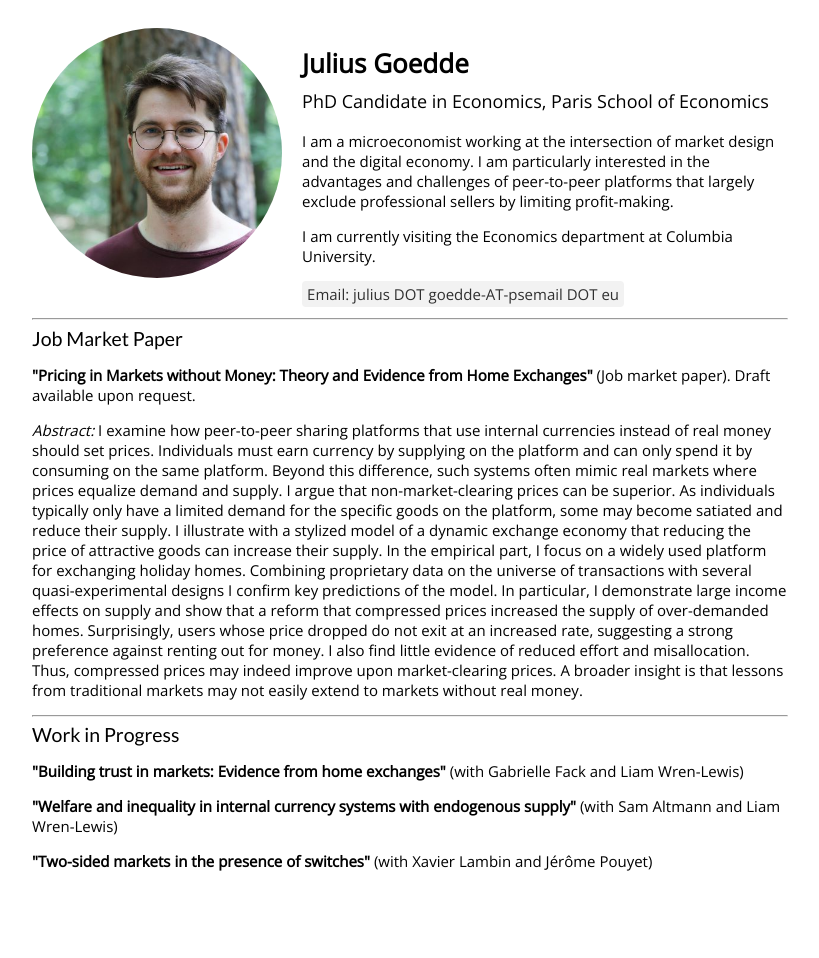
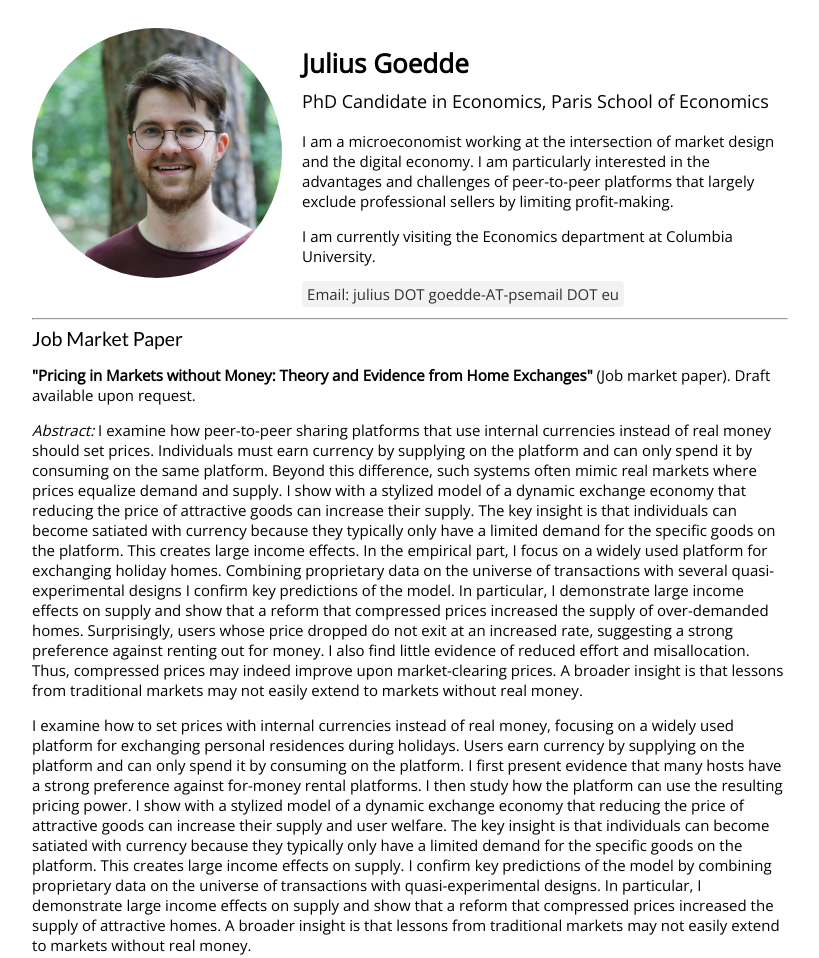
Before and after one commit to Julius-Goedde/Julius-Goedde.github.io, a plain HTML site: page index.html in a window 1280 px wide. Shown: the top 958 px of the page, without its empty margins (230-1049 px from the left). Before the commit the page ends 914 px from the top, so only its background shows below. Drawn offline with nearby package versions, Linux system fonts and the light colour scheme.

Commit message:
update JMP abstract

```diff
--- a/index.html
+++ b/index.html
@@ -29,9 +29,9 @@
                 <p><em>Abstract:</em> I examine how peer-to-peer sharing platforms that use internal currencies instead of real money should set prices.
                     Individuals must earn currency by supplying on the platform and can only spend it by consuming on the same platform.
                     Beyond this difference, such systems often mimic real markets where prices equalize demand and supply.
-                    I argue that non-market-clearing prices can be superior.
-                    As individuals typically only have a limited demand for the specific goods on the platform, some may become satiated and reduce their supply.
-                    I illustrate with a stylized model of a dynamic exchange economy that reducing the price of attractive goods can increase their supply.
+                    I show with a stylized model of a dynamic exchange economy that reducing the price of attractive goods can increase their supply.
+                    The key insight is that individuals can become satiated with currency because they typically only have a limited demand for the specific goods on the platform.
+                    This creates large income effects.
                     In the empirical part, I focus on a widely used platform for exchanging holiday homes.
                     Combining proprietary data on the universe of transactions with several quasi-experimental designs I confirm key predictions of the model.
                     In particular, I demonstrate large income effects on supply and show that a reform that compressed prices increased the supply of over-demanded homes.
@@ -39,6 +39,18 @@
 	                I also find little evidence of reduced effort and misallocation.
                     Thus, compressed prices may indeed improve upon market-clearing prices.
                     A broader insight is that lessons from traditional markets may not easily extend to markets without real money.</p>
+
+                    I examine how to set prices with internal currencies instead of real money,
+                    focusing on a widely used platform for exchanging personal residences during holidays.
+                    Users earn currency by supplying on the platform and can only spend it by consuming on the platform.
+                    I first present evidence that many hosts have a strong preference against for-money rental platforms.
+                    I then study how the platform can use the resulting pricing power.
+                    I show with a stylized model of a dynamic exchange economy that reducing the price of attractive goods can increase their supply and user welfare.
+                    The key insight is that individuals can become satiated with currency because they typically only have a limited demand for the specific goods on the platform.
+                    This creates large income effects on supply.
+                    I confirm key predictions of the model by combining proprietary data on the universe of transactions with quasi-experimental designs.
+                    In particular, I demonstrate large income effects on supply and show that a reform that compressed prices increased the supply of attractive homes. A broader insight is that lessons from traditional markets may not easily extend to markets without real money.
+
             </div>
             <hr>
             <h2>Work in Progress</h2>
```
